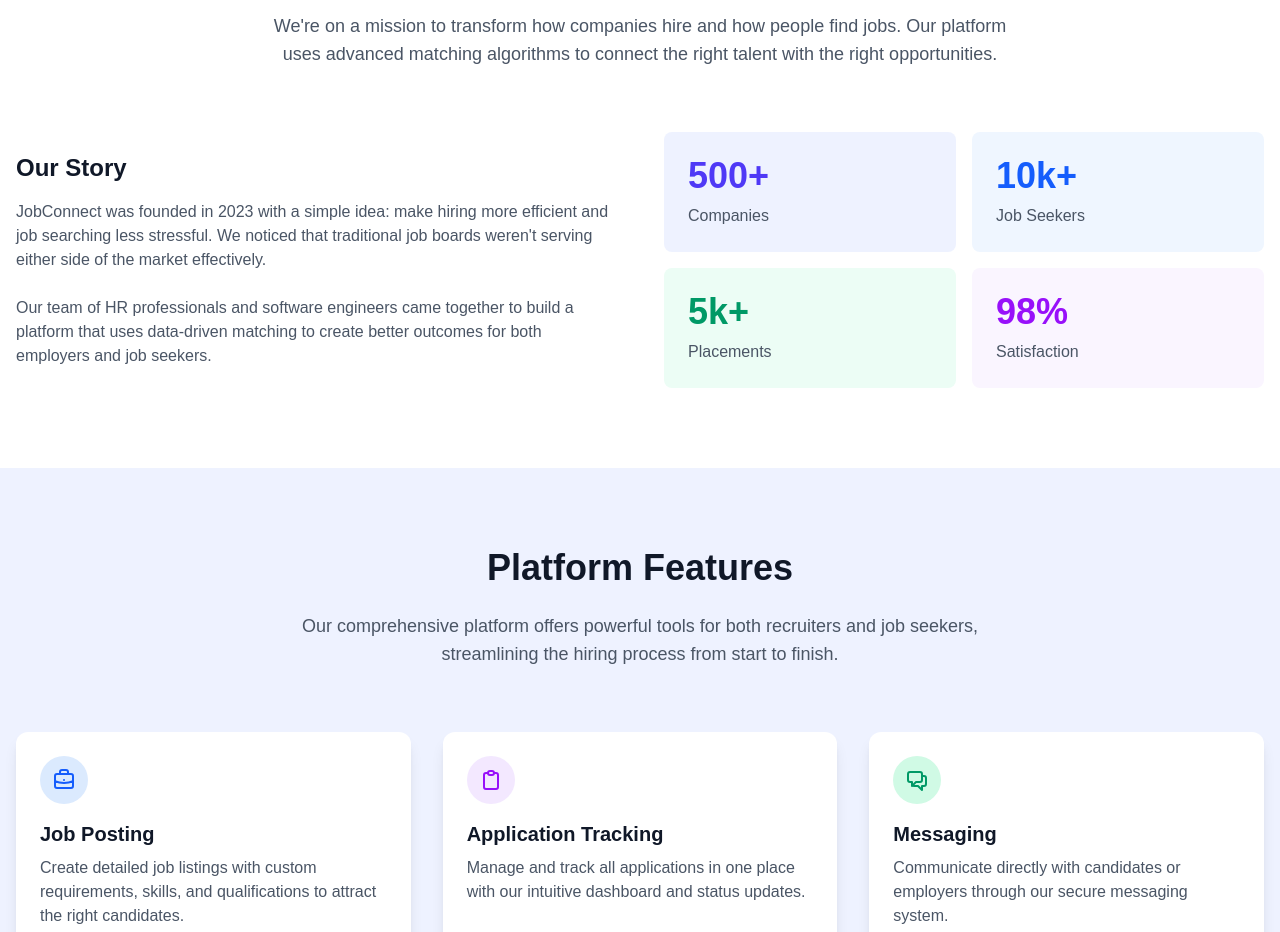
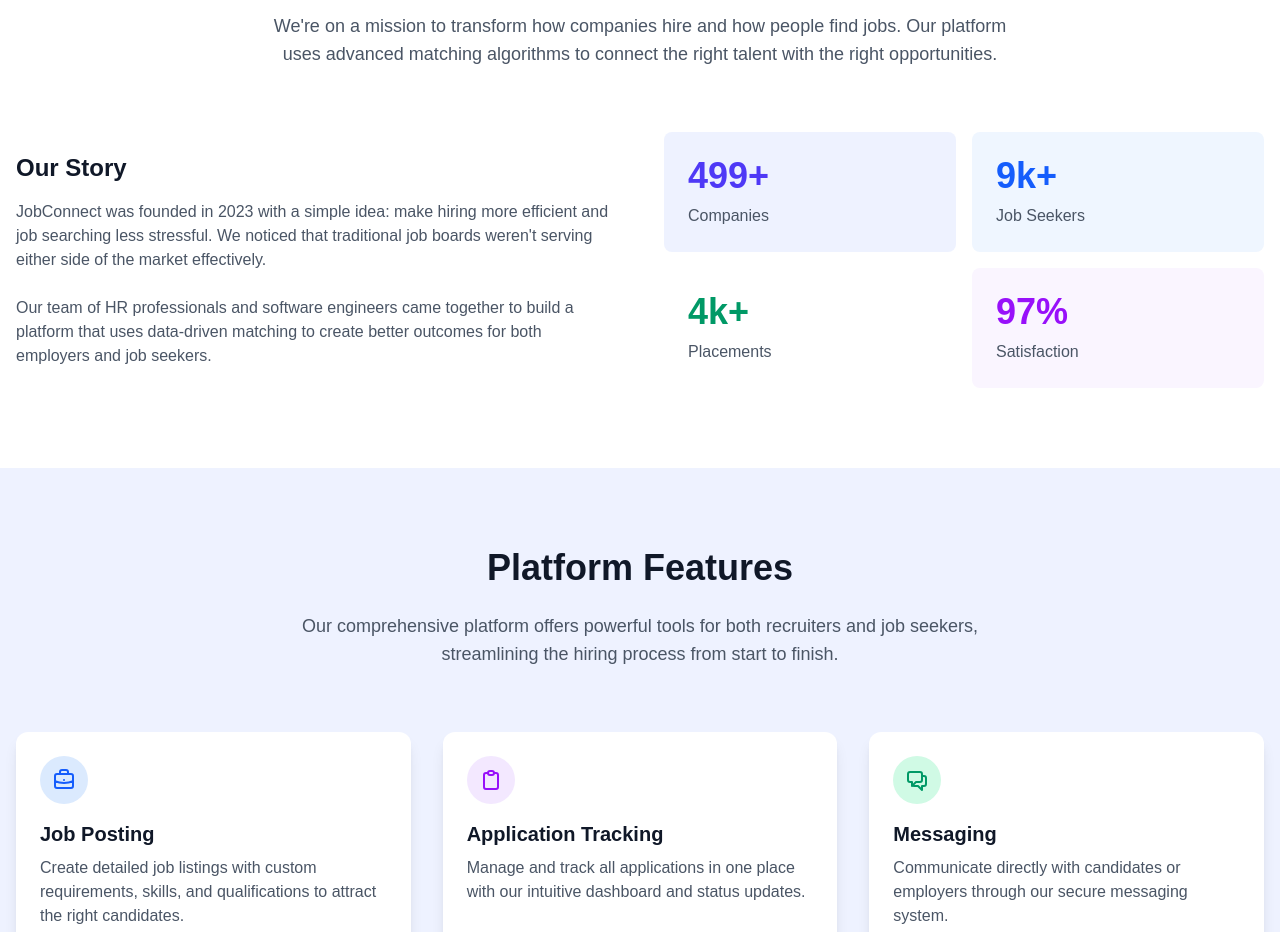
Before and after one commit to Mohamedrasheq/job-application, a Next.js app: page /sign-in-sign-up in a window 1280 px wide. Shown: the part 860-1792 px from the top of the page. Built offline with nearby package versions, Linux system fonts and the light colour scheme.

Commit message:
Commit 20

```diff
--- a/app/sign-in-sign-up/page.tsx
+++ b/app/sign-in-sign-up/page.tsx
@@ -2,9 +2,56 @@
 
 import type React from "react"
 
-import { useState } from "react"
+import { useState, useEffect } from "react"
 import { useRouter } from "next/navigation"
 import { motion, AnimatePresence } from "framer-motion"
+
+// Define a CountUp component for the animation
+interface CountUpProps {
+  start: number;
+  end: number;
+  duration: number;
+  delay: number;
+  suffix?: string;
+}
+
+const CountUp = ({ start, end, duration, delay, suffix = "" }: CountUpProps) => {
+  const [count, setCount] = useState(start);
+
+  useEffect(() => {
+    let startTime: number | undefined;
+    let animationFrame: number | undefined;
+
+    const updateCount = (timestamp: number) => {
+      if (!startTime) startTime = timestamp;
+      const progress = timestamp - startTime;
+      const timeProgress = Math.min(progress / (duration * 1000), 1);
+
+      // Use easeOutExpo for a nice animation curve
+      const easeOutExpo = 1 - Math.pow(2, -10 * timeProgress);
+      const currentCount = Math.floor(start + (end - start) * easeOutExpo);
+
+      setCount(currentCount);
+
+      if (timeProgress < 1) {
+        animationFrame = requestAnimationFrame(updateCount);
+      }
+    };
+
+    const delayTimeout = setTimeout(() => {
+      animationFrame = requestAnimationFrame(updateCount);
+    }, delay * 1000);
+
+    return () => {
+      clearTimeout(delayTimeout);
+      if (animationFrame) {
+        cancelAnimationFrame(animationFrame);
+      }
+    };
+  }, [start, end, duration, delay]);
+
+  return <>{count}{suffix}</>;
+};
 
 export default function LandingPage() {
   const router = useRouter()
@@ -403,22 +450,34 @@
               transition={{ duration: 0.6 }}
               className="grid grid-cols-2 gap-4"
             >
-              <motion.div whileHover={{ y: -5 }} className="bg-indigo-50 dark:bg-gray-800 p-6 rounded-lg">
-                <div className="text-4xl font-bold text-indigo-600 dark:text-indigo-400 mb-2">500+</div>
-                <div className="text-gray-600 dark:text-gray-300">Companies</div>
-              </motion.div>
-              <motion.div whileHover={{ y: -5 }} className="bg-blue-50 dark:bg-gray-800 p-6 rounded-lg">
-                <div className="text-4xl font-bold text-blue-600 dark:text-blue-400 mb-2">10k+</div>
-                <div className="text-gray-600 dark:text-gray-300">Job Seekers</div>
-              </motion.div>
-              <motion.div whileHover={{ y: -5 }} className="bg-emerald-50 dark:bg-gray-800 p-6 rounded-lg">
-                <div className="text-4xl font-bold text-emerald-600 dark:text-emerald-400 mb-2">5k+</div>
-                <div className="text-gray-600 dark:text-gray-300">Placements</div>
-              </motion.div>
-              <motion.div whileHover={{ y: -5 }} className="bg-purple-50 dark:bg-gray-800 p-6 rounded-lg">
-                <div className="text-4xl font-bold text-purple-600 dark:text-purple-400 mb-2">98%</div>
-                <div className="text-gray-600 dark:text-gray-300">Satisfaction</div>
-              </motion.div>
+              {[
+                { value: 500, suffix: "+", label: "Companies", color: "indigo" },
+                { value: 10, suffix: "k+", label: "Job Seekers", color: "blue" },
+                { value: 5, suffix: "k+", label: "Placements", color: "emerald" },
+                { value: 98, suffix: "%", label: "Satisfaction", color: "purple" }
+              ].map((stat, index) => (
+                <motion.div
+                  key={index}
+                  whileHover={{ y: -5 }}
+                  className={`bg-${stat.color}-50 dark:bg-gray-800 p-6 rounded-lg`}
+                >
+                  <motion.div
+                    className={`text-4xl font-bold text-${stat.color}-600 dark:text-${stat.color}-400 mb-2`}
+                    initial={{ opacity: 0 }}
+                    whileInView={{ opacity: 1 }}
+                    viewport={{ once: true }}
+                  >
+                    <CountUp
+                      start={0}
+                      end={stat.value}
+                      duration={2}
+                      delay={0.5}
+                      suffix={stat.suffix}
+                    />
+                  </motion.div>
+                  <div className="text-gray-600 dark:text-gray-300">{stat.label}</div>
+                </motion.div>
+              ))}
             </motion.div>
           </div>
         </div>
```
